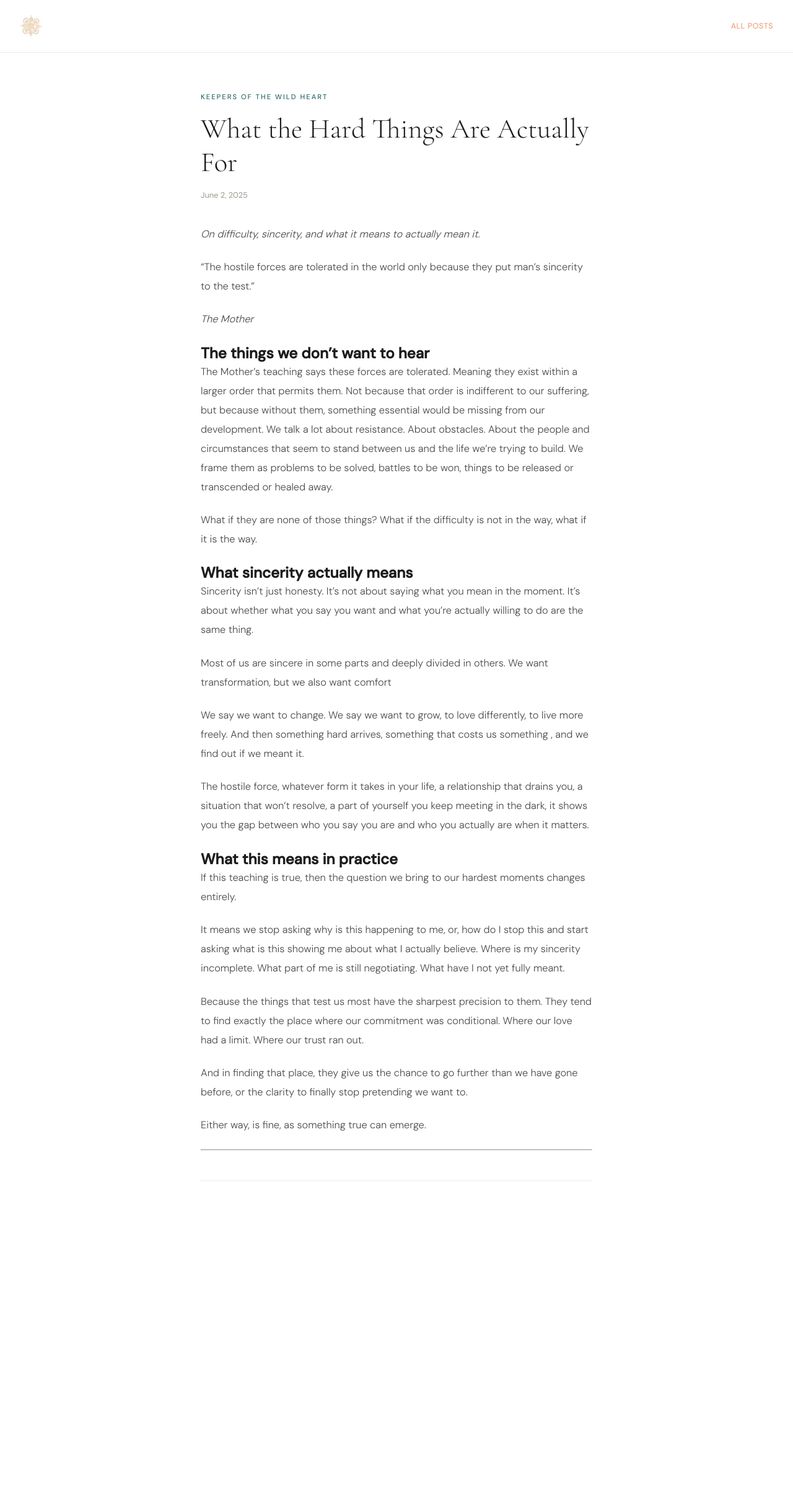
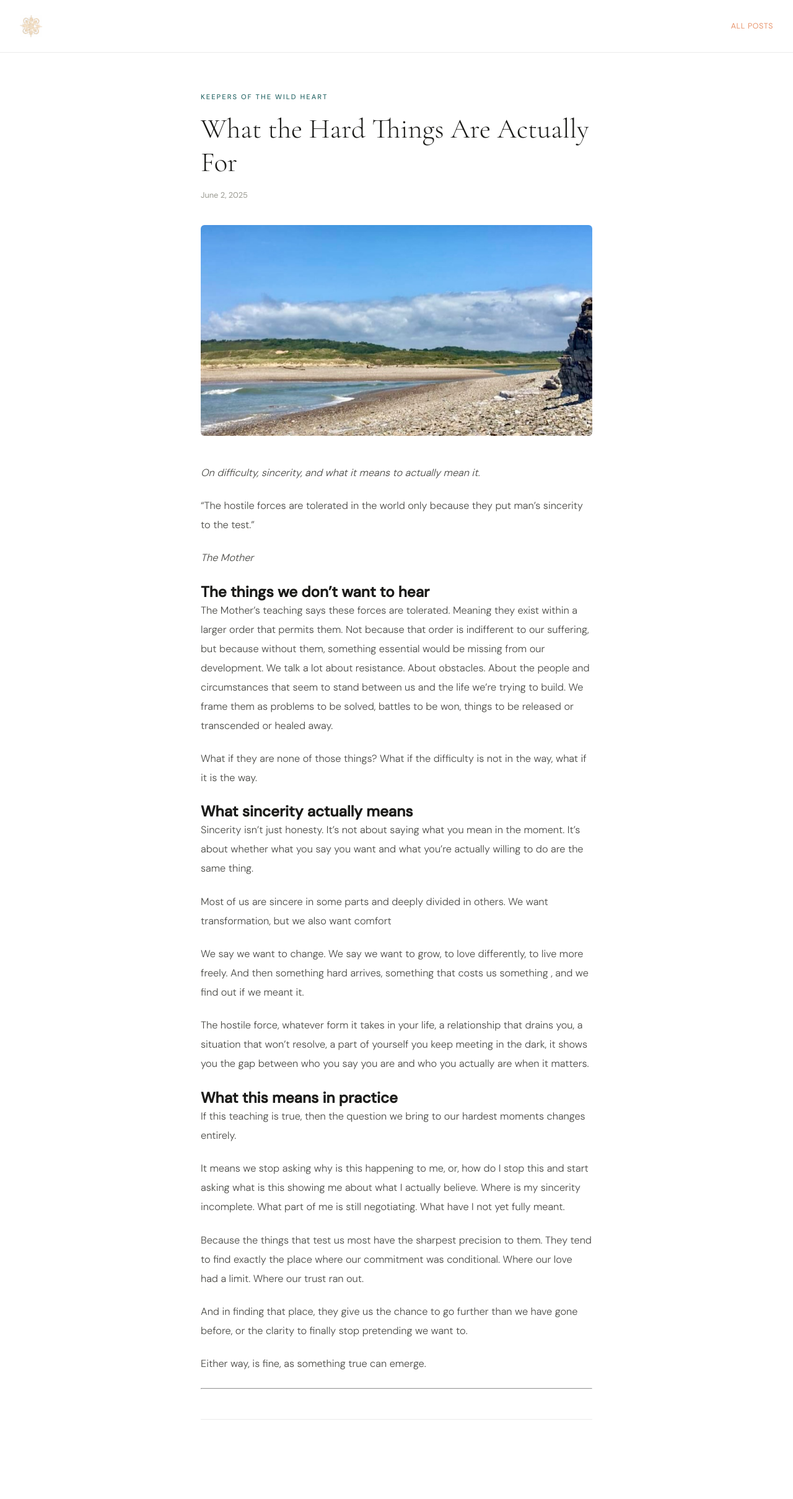
Before and after one commit to Blubell26/giuliapacciotti.com, a Jekyll site: the page built from _posts/2025-06-02-what-the-hard-things-are-for.md, in a window 1280 px wide. Shown: the whole page at 62% size. Built offline with Jekyll 4.4.1, drawn with Linux system fonts in a browser that asks for light colours; comment, search, counter and statistics services are not loaded; before the commit the page ends 2033 px from its top, so only the background shows below that.

Commit message:
Update 2025-06-02-what-the-hard-things-are-for.md

```diff
--- a/_posts/2025-06-02-what-the-hard-things-are-for.md
+++ b/_posts/2025-06-02-what-the-hard-things-are-for.md
@@ -3,8 +3,8 @@ layout: post
 title: What the Hard Things Are Actually For
 description: On difficulty, sincerity, and why the things that test us most are not obstacles to the life we want but the very mechanism by which we find out if we mean it. the teaching that the forces which oppose us in life are not obstacles to our evolution but instruments of it.
 date: 2025-06-02
-image:
-thumb:
+image: images/IMG_7331.jpeg
+thumb: images/IMG_7331.jpeg
 category: psycho-spiritual
 ---
 
```
